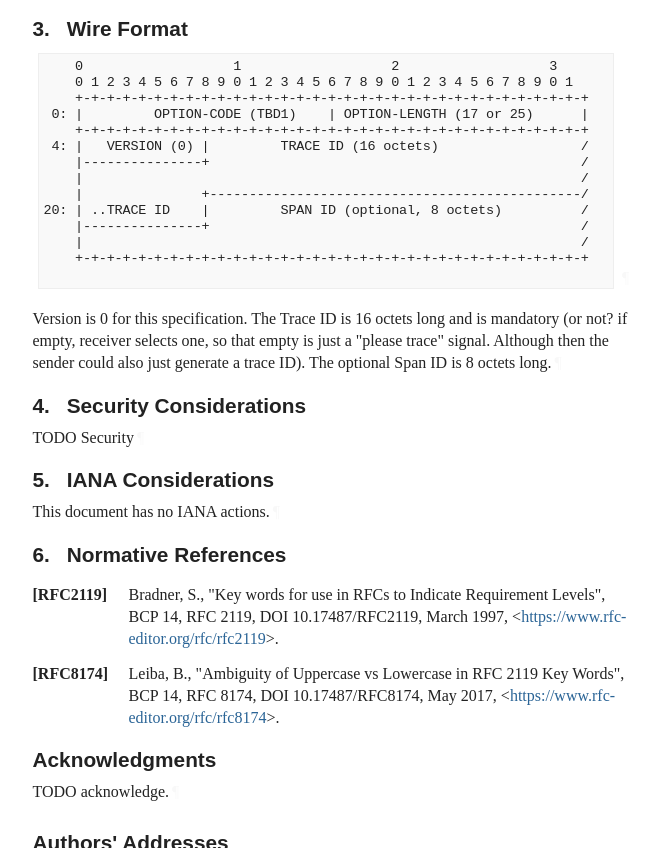
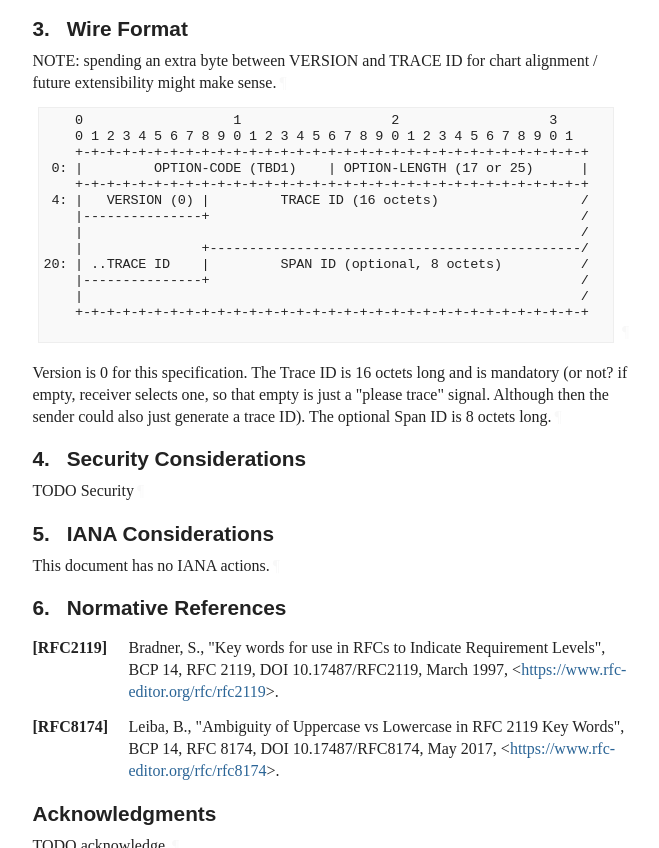
Before and after one commit to PowerDNS/draft-edns-otel-trace-ids, a plain HTML site: page draft-edns-otel-trace-ids.html in a window 1280 px wide. Shown: the part 916-1764 px from the top of the page, without its empty margins (92-751 px from the left). Drawn offline with Linux system fonts and the light colour scheme; a web font is replaced by a local one.

Commit message:
Script updating gh-pages from f94a4f0. [ci skip]

```diff
--- a/draft-edns-otel-trace-ids.html
+++ b/draft-edns-otel-trace-ids.html
@@ -1195,7 +1195,8 @@ appear in all capitals, as shown here.<a href="#section-2-1" class="pilcrow">¶<
       <h2 id="name-wire-format">
 <a href="#section-3" class="section-number selfRef">3. </a><a href="#name-wire-format" class="section-name selfRef">Wire Format</a>
       </h2>
-<div class="alignLeft art-ascii-art art-text artwork" id="section-3-1">
+<p id="section-3-1">NOTE: spending an extra byte between VERSION and TRACE ID for chart alignment / future extensibility might make sense.<a href="#section-3-1" class="pilcrow">¶</a></p>
+<div class="alignLeft art-ascii-art art-text artwork" id="section-3-2">
 <pre>
     0                   1                   2                   3
     0 1 2 3 4 5 6 7 8 9 0 1 2 3 4 5 6 7 8 9 0 1 2 3 4 5 6 7 8 9 0 1
@@ -1211,11 +1212,11 @@ appear in all capitals, as shown here.<a href="#section-2-1" class="pilcrow">¶<
     |                                                               /
     +-+-+-+-+-+-+-+-+-+-+-+-+-+-+-+-+-+-+-+-+-+-+-+-+-+-+-+-+-+-+-+-+
 
-</pre><a href="#section-3-1" class="pilcrow">¶</a>
+</pre><a href="#section-3-2" class="pilcrow">¶</a>
 </div>
-<p id="section-3-2">Version is 0 for this specification.
+<p id="section-3-3">Version is 0 for this specification.
 The Trace ID is 16 octets long and is mandatory (or not? if empty, receiver selects one, so that empty is just a "please trace" signal. Although then the sender could also just generate a trace ID).
-The optional Span ID is 8 octets long.<a href="#section-3-2" class="pilcrow">¶</a></p>
+The optional Span ID is 8 octets long.<a href="#section-3-3" class="pilcrow">¶</a></p>
 </section>
 </div>
 <div id="security-considerations">
```
Also changed, not shown: draft-edns-otel-trace-ids.txt.
